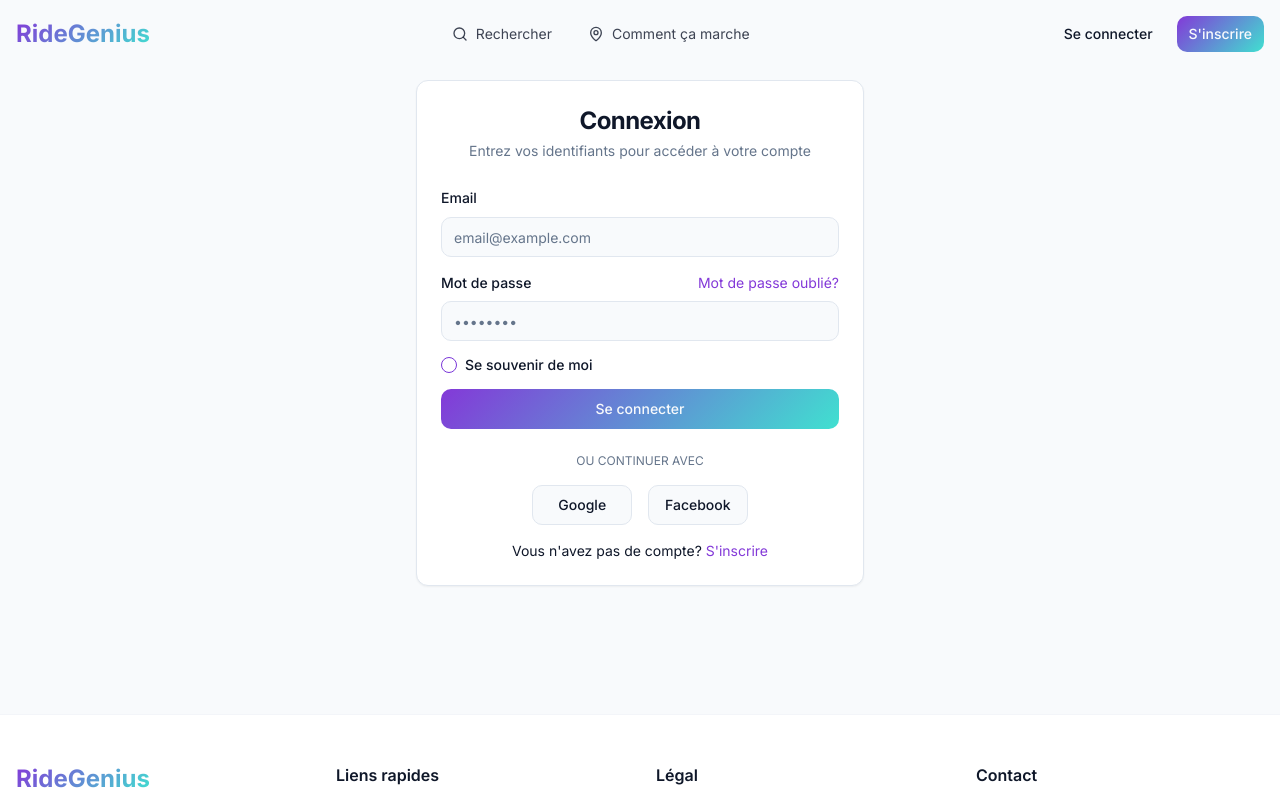
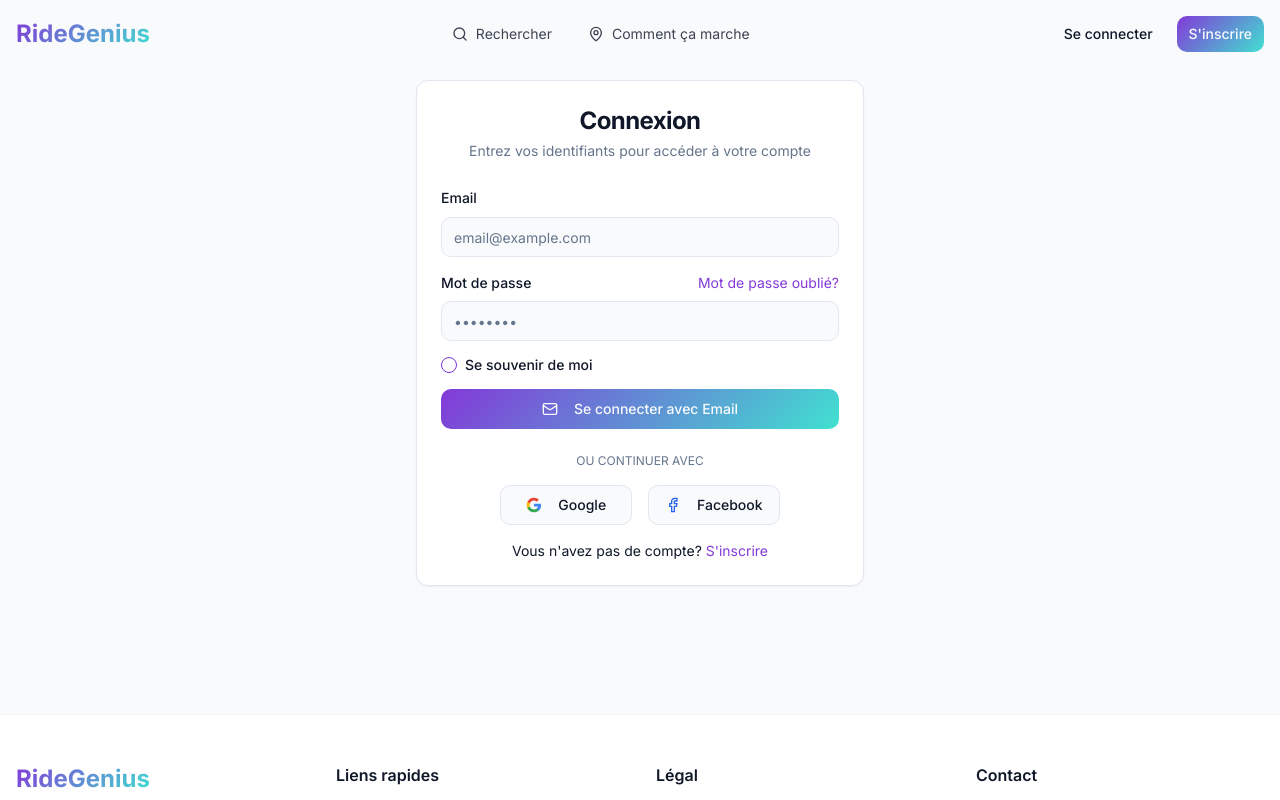
Before and after one commit to Dxne-Dev/ride-genius, a React (Vite) app: page /login in a window 1280 px wide. Shown: the top 800 px of the page. Built offline with nearby package versions, Linux system fonts and the light colour scheme.

Commit message:
Add social login options
Implement Google and Facebook login functionality.

```diff
--- a/src/pages/Login.tsx
+++ b/src/pages/Login.tsx
@@ -7,7 +7,7 @@ import { Button } from '@/components/ui/button';
 import { Checkbox } from '@/components/ui/checkbox';
 import { Card, CardContent, CardDescription, CardFooter, CardHeader, CardTitle } from '@/components/ui/card';
 import { useAuth } from '@/context/AuthContext';
-import { Loader2 } from 'lucide-react';
+import { Loader2, Facebook, Mail, AlertCircle } from 'lucide-react';
 import { toast } from 'sonner';
 
 const Login = () => {
@@ -15,6 +15,8 @@ const Login = () => {
   const [email, setEmail] = useState('');
   const [password, setPassword] = useState('');
   const [emailNotVerified, setEmailNotVerified] = useState(false);
+  const [isGoogleLoading, setIsGoogleLoading] = useState(false);
+  const [isFacebookLoading, setIsFacebookLoading] = useState(false);
 
   const handleSubmit = async (e: React.FormEvent) => {
     e.preventDefault();
@@ -30,9 +32,53 @@ const Login = () => {
   };
 
   const handleResendEmail = () => {
+    if (email) {
+      if (typeof useAuth().resendVerificationEmail === 'function') {
+        useAuth().resendVerificationEmail?.(email);
+      } else {
         toast.info("Un email de vérification a été envoyé à votre adresse email.");
-    // This would typically call a function to resend verification email
-    // But for now, we'll just show a toast to acknowledge the action
+      }
+    } else {
+      toast.error("Veuillez entrer votre email avant de demander un nouvel email de vérification.");
+    }
+  };
+
+  const handleGoogleSignIn = async () => {
+    setIsGoogleLoading(true);
+    try {
+      const { data, error } = await supabase.auth.signInWithOAuth({
+        provider: 'google',
+        options: {
+          redirectTo: window.location.origin + '/auth/callback',
+        },
+      });
+
+      if (error) throw error;
+    } catch (error: any) {
+      console.error('Google sign in error:', error);
+      toast.error(error.message || "Erreur lors de la connexion avec Google");
+    } finally {
+      setIsGoogleLoading(false);
+    }
+  };
+
+  const handleFacebookSignIn = async () => {
+    setIsFacebookLoading(true);
+    try {
+      const { data, error } = await supabase.auth.signInWithOAuth({
+        provider: 'facebook',
+        options: {
+          redirectTo: window.location.origin + '/auth/callback',
+        },
+      });
+
+      if (error) throw error;
+    } catch (error: any) {
+      console.error('Facebook sign in error:', error);
+      toast.error(error.message || "Erreur lors de la connexion avec Facebook");
+    } finally {
+      setIsFacebookLoading(false);
+    }
   };
 
   return (
@@ -48,6 +94,9 @@ const Login = () => {
           <CardContent>
             {emailNotVerified && (
               <div className="bg-amber-50 border border-amber-200 rounded-md p-4 mb-4">
+                <div className="flex items-start">
+                  <AlertCircle className="h-5 w-5 text-amber-600 mr-2 mt-0.5" />
+                  <div>
                     <p className="text-amber-800 text-sm">
                       Votre email n'a pas été vérifié. Veuillez vérifier votre boîte de réception et cliquer sur le lien de confirmation.
                     </p>
@@ -58,6 +107,8 @@ const Login = () => {
                     >
                       Renvoyer l'email de vérification
                     </Button>
+                  </div>
+                </div>
               </div>
             )}
             <form onSubmit={handleSubmit} className="space-y-4">
@@ -105,7 +156,10 @@ const Login = () => {
                     Connexion en cours...
                   </>
                 ) : (
-                  'Se connecter'
+                  <>
+                    <Mail className="mr-2 h-4 w-4" />
+                    Se connecter avec Email
+                  </>
                 )}
               </Button>
             </form>
@@ -120,8 +174,54 @@ const Login = () => {
               </div>
             </div>
             <div className="grid grid-cols-2 gap-4">
-              <Button variant="outline">Google</Button>
-              <Button variant="outline">Facebook</Button>
+              <Button
+                variant="outline"
+                onClick={handleGoogleSignIn}
+                disabled={isGoogleLoading}
+                className="flex items-center justify-center"
+              >
+                {isGoogleLoading ? (
+                  <Loader2 className="h-4 w-4 animate-spin" />
+                ) : (
+                  <>
+                    <svg className="mr-2 h-4 w-4" viewBox="0 0 24 24">
+                      <path
+                        d="M22.56 12.25c0-.78-.07-1.53-.2-2.25H12v4.26h5.92c-.26 1.37-1.04 2.53-2.21 3.31v2.77h3.57c2.08-1.92 3.28-4.74 3.28-8.09z"
+                        fill="#4285F4"
+                      />
+                      <path
+                        d="M12 23c2.97 0 5.46-.98 7.28-2.66l-3.57-2.77c-.98.66-2.23 1.06-3.71 1.06-2.86 0-5.29-1.93-6.16-4.53H2.18v2.84C3.99 20.53 7.7 23 12 23z"
+                        fill="#34A853"
+                      />
+                      <path
+                        d="M5.84 14.09c-.22-.66-.35-1.36-.35-2.09s.13-1.43.35-2.09V7.07H2.18C1.43 8.55 1 10.22 1 12s.43 3.45 1.18 4.93l2.85-2.22.81-.62z"
+                        fill="#FBBC05"
+                      />
+                      <path
+                        d="M12 5.38c1.62 0 3.06.56 4.21 1.64l3.15-3.15C17.45 2.09 14.97 1 12 1 7.7 1 3.99 3.47 2.18 7.07l3.66 2.84c.87-2.6 3.3-4.53 6.16-4.53z"
+                        fill="#EA4335"
+                      />
+                      <path d="M1 1h22v22H1z" fill="none" />
+                    </svg>
+                    Google
+                  </>
+                )}
+              </Button>
+              <Button
+                variant="outline"
+                onClick={handleFacebookSignIn}
+                disabled={isFacebookLoading}
+                className="flex items-center justify-center"
+              >
+                {isFacebookLoading ? (
+                  <Loader2 className="h-4 w-4 animate-spin" />
+                ) : (
+                  <>
+                    <Facebook className="mr-2 h-4 w-4 text-blue-600" />
+                    Facebook
+                  </>
+                )}
+              </Button>
             </div>
             <div className="text-center text-sm mt-4">
               Vous n'avez pas de compte?{' '}
```
Lines whose indentation alone changed are shown as unchanged.
